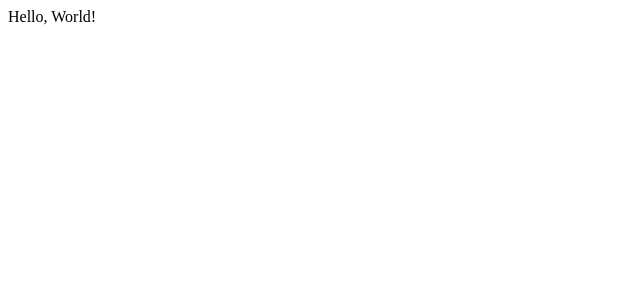
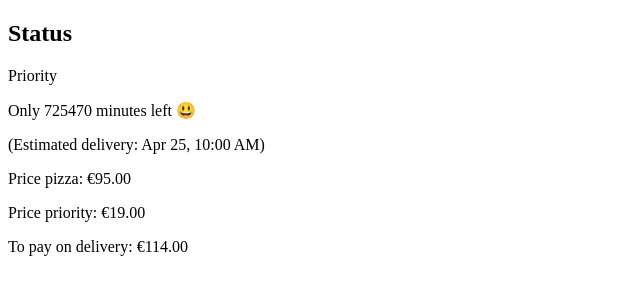
Before and after one commit to samspi-tech/fast-react-pizza, a React (Vite) app: page /order/1 in a window 1280 px wide. Shown: the top 300 px of the page, without its empty margins (0-640 px from the left). Built offline with nearby package versions, Linux system fonts and the light colour scheme.

Commit message:
implement routes

```diff
--- a/package.json
+++ b/package.json
@@ -11,7 +11,8 @@
   },
   "dependencies": {
     "react": "^19.2.0",
-    "react-dom": "^19.2.0"
+    "react-dom": "^19.2.0",
+    "react-router-dom": "^7.10.1"
   },
   "devDependencies": {
     "@eslint/js": "^9.39.1",
--- a/src/App.tsx
+++ b/src/App.tsx
@@ -1,5 +1,8 @@
+import { RouterProvider } from 'react-router-dom';
+import { router } from './reactRouter/router';
+
 const App = () => {
-    return <div>Hello, World!</div>;
+    return <RouterProvider router={router} />;
 };
 
 export default App;
--- /dev/null
+++ b/src/features/cart/Cart.tsx
@@ -0,0 +1,16 @@
+import { Link } from 'react-router-dom';
+
+const Cart = () => {
+    return (
+        <div>
+            <Link to="/menu">&larr; Back to menu</Link>
+            <h2>Your cart, %NAME%</h2>
+            <div>
+                <Link to="/order/new">Order pizzas</Link>
+                <button>Clear cart</button>
+            </div>
+        </div>
+    );
+};
+
+export default Cart;
--- /dev/null
+++ b/src/features/cart/dataSource.ts
@@ -0,0 +1,23 @@
+export const fakeCart = [
+    {
+        pizzaId: 12,
+        name: 'Mediterranean',
+        quantity: 2,
+        unitPrice: 16,
+        totalPrice: 32,
+    },
+    {
+        pizzaId: 6,
+        name: 'Vegetale',
+        quantity: 1,
+        unitPrice: 13,
+        totalPrice: 13,
+    },
+    {
+        pizzaId: 11,
+        name: 'Spinach and Mushroom',
+        quantity: 1,
+        unitPrice: 15,
+        totalPrice: 15,
+    },
+];
--- /dev/null
+++ b/src/features/menu/Menu.tsx
@@ -0,0 +1,5 @@
+const Menu = () => {
+    return <div>Menu</div>;
+};
+
+export default Menu;
--- /dev/null
+++ b/src/features/order/CreateOrder.tsx
@@ -0,0 +1,36 @@
+const CreateOrder = () => {
+    return (
+        <div>
+            <h2>Ready to order? Let's go!</h2>
+            <form>
+                <div>
+                    <label>First Name</label>
+                    <input type="text" name="customer" required />
+                </div>
+                <div>
+                    <label>Phone number</label>
+                    <div>
+                        <input type="tel" name="phone" required />
+                    </div>
+                </div>
+                <div>
+                    <label>Address</label>
+                    <div>
+                        <input type="text" name="address" required />
+                    </div>
+                </div>
+                <div>
+                    <input type="checkbox" name="priority" id="priority" />
+                    <label htmlFor="priority">
+                        Want to yo give your order priority?
+                    </label>
+                </div>
+                <div>
+                    <button>Order now</button>
+                </div>
+            </form>
+        </div>
+    );
+};
+
+export default CreateOrder;
--- /dev/null
+++ b/src/features/order/Order.tsx
@@ -0,0 +1,39 @@
+import { calcMinutesLeft, formatCurrency, formatDate } from '@/utils/helpers';
+import { order } from './dataSource';
+
+const Order = () => {
+    const { priority, priorityPrice, orderPrice, estimatedDelivery } = order;
+
+    const deliveryIn = calcMinutesLeft(estimatedDelivery);
+
+    return (
+        <div>
+            <div>
+                <h2>Status</h2>
+                <div>{priority && <span>Priority</span>}</div>
+            </div>
+            <div>
+                <p>
+                    {deliveryIn >= 0
+                        ? `Only ${calcMinutesLeft(
+                              estimatedDelivery
+                          )} minutes left 😃`
+                        : 'Order should have arrived'}
+                </p>
+                <p>(Estimated delivery: {formatDate(estimatedDelivery)})</p>
+            </div>
+            <div>
+                <p>Price pizza: {formatCurrency(orderPrice)}</p>
+                {priority && (
+                    <p>Price priority: {formatCurrency(priorityPrice)}</p>
+                )}
+                <p>
+                    To pay on delivery:{' '}
+                    {formatCurrency(orderPrice + priorityPrice)}
+                </p>
+            </div>
+        </div>
+    );
+};
+
+export default Order;
--- /dev/null
+++ b/src/features/order/dataSource.ts
@@ -0,0 +1,58 @@
+export const order = {
+    id: 'ABCDEF',
+    customer: 'Jonas',
+    phone: '123456789',
+    address: 'Arroios, Lisbon , Portugal',
+    priority: true,
+    estimatedDelivery: '2027-04-25T10:00:00',
+    cart: [
+        {
+            pizzaId: 7,
+            name: 'Napoli',
+            quantity: 3,
+            unitPrice: 16,
+            totalPrice: 48,
+        },
+        {
+            pizzaId: 5,
+            name: 'Diavola',
+            quantity: 2,
+            unitPrice: 16,
+            totalPrice: 32,
+        },
+        {
+            pizzaId: 3,
+            name: 'Romana',
+            quantity: 1,
+            unitPrice: 15,
+            totalPrice: 15,
+        },
+    ],
+    position: '-9.000,38.000',
+    orderPrice: 95,
+    priorityPrice: 19,
+};
+
+export const fakeCart = [
+    {
+        pizzaId: 12,
+        name: 'Mediterranean',
+        quantity: 2,
+        unitPrice: 16,
+        totalPrice: 32,
+    },
+    {
+        pizzaId: 6,
+        name: 'Vegetale',
+        quantity: 1,
+        unitPrice: 13,
+        totalPrice: 13,
+    },
+    {
+        pizzaId: 11,
+        name: 'Spinach and Mushroom',
+        quantity: 1,
+        unitPrice: 15,
+        totalPrice: 15,
+    },
+];
--- /dev/null
+++ b/src/reactRouter/router.ts
@@ -0,0 +1,4 @@
+import { createBrowserRouter } from 'react-router-dom';
+import { routes } from './routes';
+
+export const router = createBrowserRouter(routes);
--- /dev/null
+++ b/src/reactRouter/routes.ts
@@ -0,0 +1,28 @@
+import Cart from '@/features/cart/Cart';
+import Menu from '@/features/menu/Menu';
+import CreateOrder from '@/features/order/CreateOrder';
+import Order from '@/features/order/Order';
+import Home from '@/ui/Home';
+
+export const routes = [
+    {
+        path: '/',
+        Component: Home,
+    },
+    {
+        path: '/menu',
+        Component: Menu,
+    },
+    {
+        path: '/cart',
+        Component: Cart,
+    },
+    {
+        path: '/order/new',
+        Component: CreateOrder,
+    },
+    {
+        path: '/order/:orderId',
+        Component: Order,
+    },
+];
--- /dev/null
+++ b/src/ui/Home.tsx
@@ -0,0 +1,13 @@
+const Home = () => {
+    return (
+        <header>
+            <h1>
+                The best pizza.
+                <br />
+                Straight out of the oven, straight to you.
+            </h1>
+        </header>
+    );
+};
+
+export default Home;
--- /dev/null
+++ b/src/utils/helpers.ts
@@ -0,0 +1,28 @@
+export const formatCurrency = (value: number) => {
+    return new Intl.NumberFormat('en', {
+        style: 'currency',
+        currency: 'EUR',
+    }).format(value);
+};
+
+export const formatDate = (dateStr: string) => {
+    return new Intl.DateTimeFormat('en', {
+        day: 'numeric',
+        month: 'short',
+        hour: '2-digit',
+        minute: '2-digit',
+    }).format(new Date(dateStr));
+};
+
+export const calcMinutesLeft = (dateStr: string) => {
+    const d1 = new Date().getTime();
+    const d2 = new Date(dateStr).getTime();
+
+    return Math.round((d2 - d1) / 60000);
+};
+
+// https://uibakery.io/regex-library/phone-number
+export const isValidPhone = (str: string) =>
+    /^\+?\d{1,4}?[-.\s]?\(?\d{1,3}?\)?[-.\s]?\d{1,4}[-.\s]?\d{1,4}[-.\s]?\d{1,9}$/.test(
+        str
+    );
```
Also changed, not shown: 2 other files (tests, documents, lock files or other folders).
